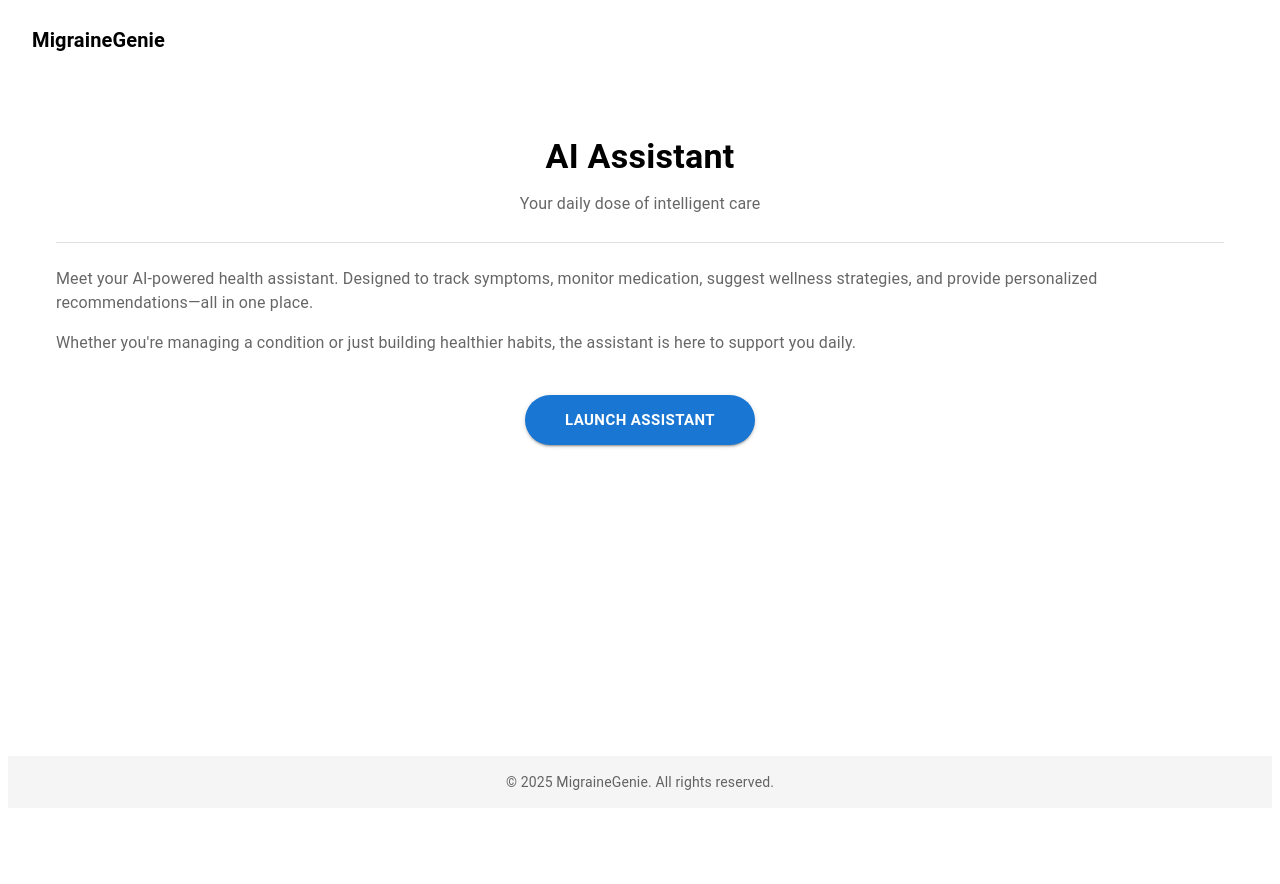
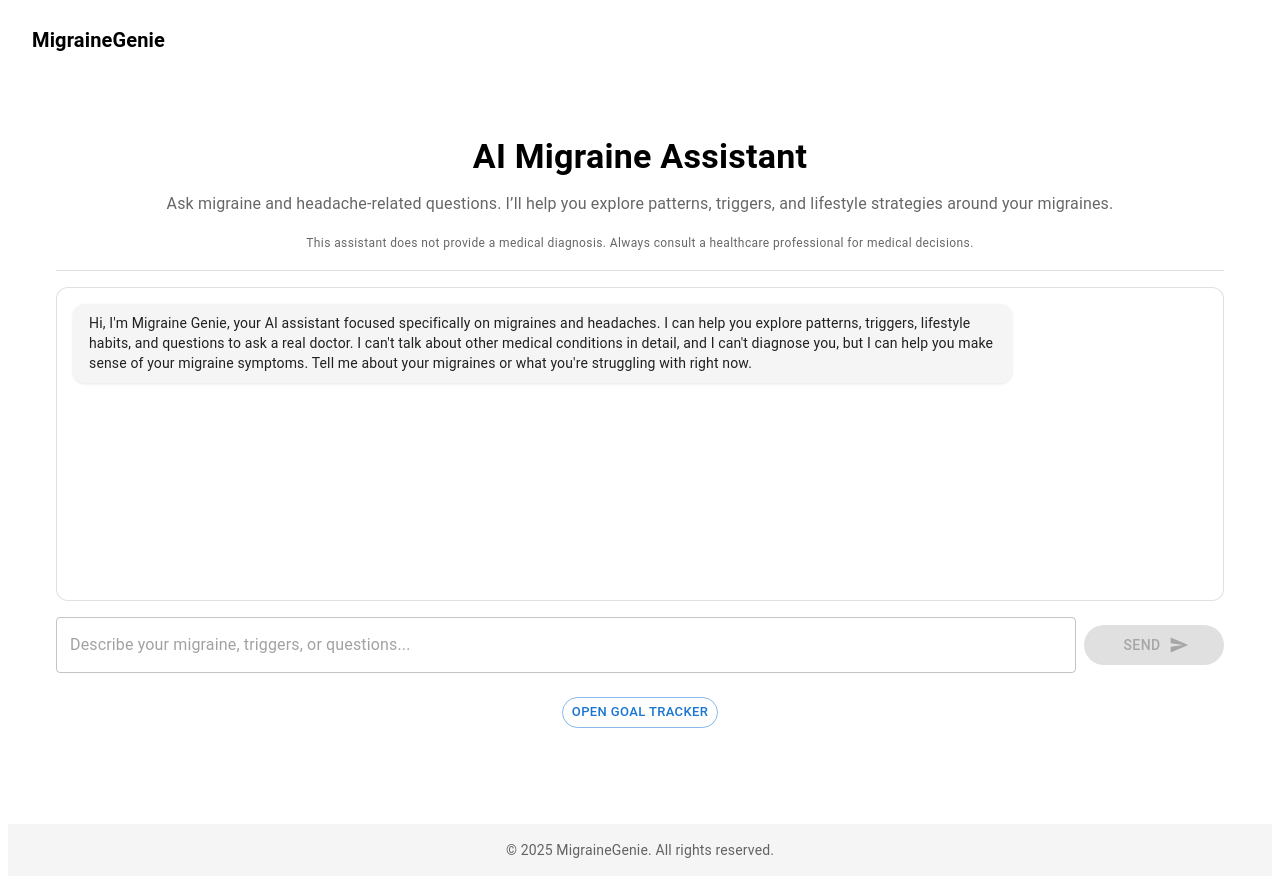
Before and after one commit to taratony-27/Migraine-Genie, a React (Create React App) app in the folder client/: page /ai-assistant in a window 1280 px wide. Before the commit the page ends 816 px from the top, so only its background shows below. Built offline with nearby package versions, Linux system fonts and the light colour scheme; no server answers.

Commit message:
Modify AI Assistant

```diff
--- a/client/src/components/AIAssistant.tsx
+++ b/client/src/components/AIAssistant.tsx
@@ -1,4 +1,4 @@
-import React from 'react';
+import React, { useState, useEffect, useRef } from 'react';
 import {
   Box,
   Typography,
@@ -6,11 +6,101 @@ import {
   Button,
   useMediaQuery,
   useTheme,
+  TextField,
+  Paper,
+  CircularProgress,
 } from '@mui/material';
+import SendIcon from '@mui/icons-material/Send';
+import api from '../services/api';
 
-const AIAssistant: React.FC = () => {
+type ChatRole = 'user' | 'assistant';
+
+type ChatMessage = {
+  role: ChatRole;
+  content: string;
+};
+
+interface AIAssistantProps {
+  userId: string | number | null;
+}
+
+const AIAssistant: React.FC<AIAssistantProps> = ({ userId }) => {
   const theme = useTheme();
   const isMobile = useMediaQuery(theme.breakpoints.down('sm'));
+
+  const [messages, setMessages] = useState<ChatMessage[]>([]);
+  const [input, setInput] = useState('');
+  const [loading, setLoading] = useState(false);
+  const [errorMsg, setErrorMsg] = useState<string | null>(null);
+
+  const bottomRef = useRef<HTMLDivElement | null>(null);
+
+  // inside useEffect initial messages
+  useEffect(() => {
+    setMessages([
+      {
+        role: 'assistant',
+        content:
+          "Hi, I'm Migraine Genie, your AI assistant focused specifically on migraines and headaches. " +
+          "I can help you explore patterns, triggers, lifestyle habits, and questions to ask a real doctor. " +
+          "I can't talk about other medical conditions in detail, and I can't diagnose you, but I can help you make sense of your migraine symptoms. " +
+          "Tell me about your migraines or what you're struggling with right now.",
+      },
+    ]);
+  }, []);
+
+  // Auto-scroll to bottom when messages change
+  useEffect(() => {
+    if (bottomRef.current) {
+      bottomRef.current.scrollIntoView({ behavior: 'smooth' });
+    }
+  }, [messages]);
+
+  const handleSend = async () => {
+    const trimmed = input.trim();
+    if (!trimmed || loading) return;
+
+    const newUserMessage: ChatMessage = { role: 'user', content: trimmed };
+
+    // Optimistic UI update
+    const nextMessages = [...messages, newUserMessage];
+    setMessages(nextMessages);
+    setInput('');
+    setErrorMsg(null);
+    setLoading(true);
+
+    try {
+      const res = await api.post<{ reply: string; modelUsed: string }>(
+        '/api/assistant/doctor-chat',
+        {
+          userId: userId ?? undefined,
+          messages: nextMessages,
+        }
+      );
+
+      const reply = res.data.reply || 'Sorry, I was unable to respond.';
+      const assistantMessage: ChatMessage = {
+        role: 'assistant',
+        content: reply,
+      };
+
+      setMessages((prev) => [...prev, assistantMessage]);
+    } catch (err) {
+      console.error('[AIAssistant] Error talking to doctor-chat:', err);
+      setErrorMsg(
+        'The assistant is currently unavailable. Please try again in a moment.'
+      );
+    } finally {
+      setLoading(false);
+    }
+  };
+
+  const handleKeyDown: React.KeyboardEventHandler<HTMLDivElement> = (e) => {
+    if (e.key === 'Enter' && !e.shiftKey) {
+      e.preventDefault();
+      handleSend();
+    }
+  };
 
   return (
     <Box
@@ -18,10 +108,8 @@ const AIAssistant: React.FC = () => {
       flexDirection="column"
       width="100%"
       sx={{
-        // Remove fixed height on mobile for natural height flow
-        height: isMobile ? 'auto' : 'auto',
+        height: isMobile ? 'auto' : '100%',
         maxHeight: 'none',
-        overflowY: 'visible',
         px: isMobile ? 2 : 4,
         py: isMobile ? 2 : 6,
         boxSizing: 'border-box',
@@ -29,46 +117,144 @@ const AIAssistant: React.FC = () => {
     >
       {!isMobile && (
         <Typography variant="h4" fontWeight="bold" textAlign="center" gutterBottom>
-          AI Assistant
+          AI Migraine Assistant
         </Typography>
       )}
 
       <Typography
         variant="subtitle1"
         color="text.secondary"
-        mb={3}
+        mb={2}
         textAlign="center"
       >
-        Your daily dose of intelligent care
+        Ask migraine and headache-related questions. I’ll help you explore patterns,
+        triggers, and lifestyle strategies around your migraines.
       </Typography>
 
-      <Divider sx={{ mb: 3 }} />
-
-      <Typography variant="body1" color="text.secondary" mb={2}>
-        Meet your AI-powered health assistant. Designed to track symptoms, monitor medication, suggest
-        wellness strategies, and provide personalized recommendations—all in one place.
+      <Typography
+        variant="caption"
+        color="text.secondary"
+        textAlign="center"
+        mb={2}
+      >
+        This assistant does not provide a medical diagnosis. Always consult a healthcare
+        professional for medical decisions.
       </Typography>
 
-      <Typography variant="body1" color="text.secondary" mb={3}>
-        Whether you're managing a condition or just building healthier habits, the assistant is here to support you daily.
-      </Typography>
+      <Divider sx={{ mb: 2 }} />
 
-      <Box textAlign="center" pt={2}>
+      {/* Chat area */}
+      <Paper
+        variant="outlined"
+        sx={{
+          flex: 1,
+          minHeight: 280,
+          maxHeight: isMobile ? 400 : 480,
+          p: 2,
+          mb: 2,
+          overflowY: 'auto',
+          borderRadius: 3,
+          display: 'flex',
+          flexDirection: 'column',
+          gap: 1.5,
+        }}
+      >
+        {messages.map((msg, idx) => {
+          const isUser = msg.role === 'user';
+          return (
+            <Box
+              key={idx}
+              sx={{
+                display: 'flex',
+                justifyContent: isUser ? 'flex-end' : 'flex-start',
+              }}
+            >
+              <Box
+                sx={{
+                  maxWidth: '80%',
+                  px: 2,
+                  py: 1.2,
+                  borderRadius: 3,
+                  bgcolor: isUser
+                    ? theme.palette.primary.main
+                    : theme.palette.grey[100],
+                  color: isUser
+                    ? theme.palette.primary.contrastText
+                    : theme.palette.text.primary,
+                  boxShadow: isUser
+                    ? '0 2px 6px rgba(0,0,0,0.25)'
+                    : '0 1px 3px rgba(0,0,0,0.1)',
+                  whiteSpace: 'pre-wrap',
+                  wordBreak: 'break-word',
+                }}
+              >
+                <Typography variant="body2">{msg.content}</Typography>
+              </Box>
+            </Box>
+          );
+        })}
+
+        <div ref={bottomRef} />
+      </Paper>
+
+      {errorMsg && (
+        <Typography variant="body2" color="error" mb={1}>
+          {errorMsg}
+        </Typography>
+      )}
+
+      {/* Input area */}
+      <Box
+        sx={{
+          display: 'flex',
+          flexDirection: isMobile ? 'column' : 'row',
+          gap: 1,
+          alignItems: isMobile ? 'stretch' : 'center',
+        }}
+      >
+        <TextField
+          fullWidth
+          multiline
+          minRows={1}
+          maxRows={4}
+          placeholder="Describe your migraine, triggers, or questions..."
+          value={input}
+          onChange={(e) => setInput(e.target.value)}
+          onKeyDown={handleKeyDown}
+        />
+
         <Button
           variant="contained"
-          size="large"
           color="primary"
-          href="/assistant-chat"
+          endIcon={!loading && <SendIcon />}
+          onClick={handleSend}
+          disabled={loading || !input.trim()}
           sx={{
             borderRadius: 8,
-            px: 5,
-            py: 1.5,
-            fontWeight: 'bold',
-            maxWidth: isMobile ? '100%' : 'auto',
-            minWidth: isMobile ? 'unset' : undefined,
+            px: 3,
+            py: 1,
+            minWidth: isMobile ? '100%' : 140,
+            height: isMobile ? 'auto' : '100%',
+            whiteSpace: 'nowrap',
           }}
         >
-          Launch Assistant
+          {loading ? (
+            <CircularProgress size={20} color="inherit" />
+          ) : (
+            'Send'
+          )}
+        </Button>
+      </Box>
+
+      {/* Optional CTA under chat */}
+      <Box textAlign="center" mt={3}>
+        <Button
+          variant="outlined"
+          size="small"
+          href="/goal-tracker"
+          sx={{ borderRadius: 8 }}
+        >
+          Open Goal Tracker
         </Button>
       </Box>
     </Box>
```
Also changed, not shown: 2 other files (tests, documents, lock files or other folders).
